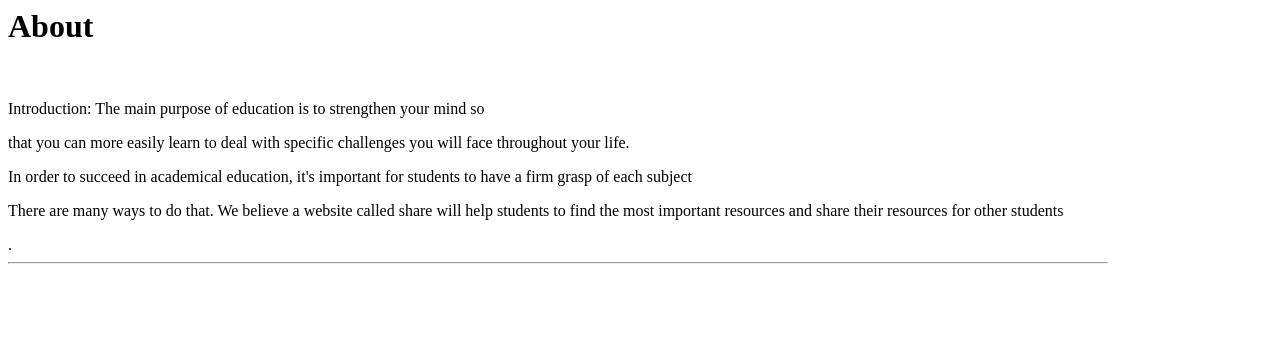
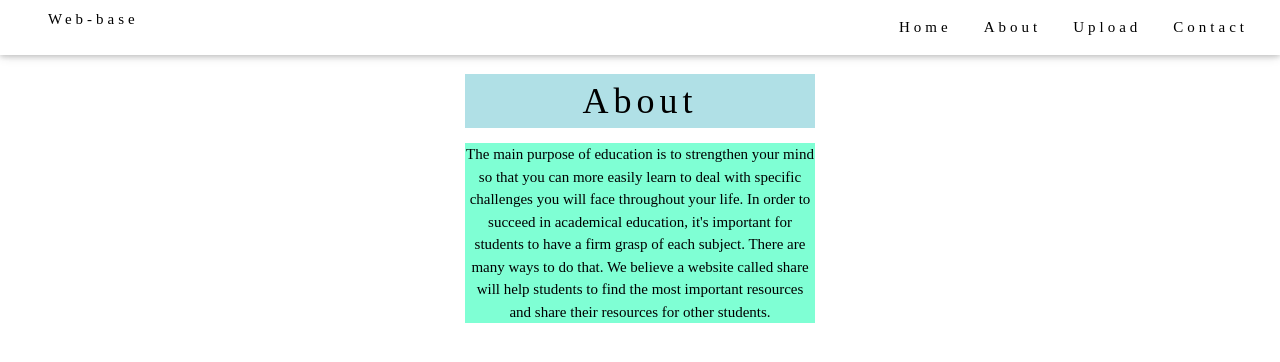
Before and after one commit to kluong2/COSC484_group9, a website: page share/updated_share/About.html in a window 1280 px wide. Drawn offline with nearby package versions, Linux system fonts and the light colour scheme.

Commit message:
Formatting Changes
I added in the nav bar so you can move to other pages without having to hit the back button and edited the formatting to make it more readable.

```diff
--- a/share/updated_share/About.html
+++ b/share/updated_share/About.html
@@ -1,23 +1,42 @@
+<html>
+  <title>About</title>
+  <meta charset="UTF-8">
+  <meta name="viewport" content="width=device-width, initial-scale=1">
+  <link rel="stylesheet" href="https://www.w3schools.com/w3css/4/w3.css">
+  <style>
+  body {font-family: "Times New Roman", Georgia, Serif;}
+  h1, h2, h3, h4, h5, h6 {
+    font-family: "Playfair Display";
+    letter-spacing: 5px;
+  }
+  </style>
+  <body>
 
-                <div class="w3-content" style="max-width:1100px">
+
+<!-- Navbar (sit on top) -->
+<div class="w3-top">
+<div class="w3-bar w3-white w3-padding w3-card" style="letter-spacing:4px;">
+      <a href="#home" class="w3-bar-item w3-button"></a>  Web-base</a>
+      <!-- Right-sided navbar links. Hide them on small screens -->
+      <div class="w3-right w3-hide-small">
+        <a href="nav.html"class="w3-bar-item w3-button">Home</a>
+        <a href="About.html"class="w3-bar-item w3-button">About</a>
+        <a href="Upload.html"class="w3-bar-item w3-button">Upload</a>
+        <a href="contact.html"class="w3-bar-item w3-button">Contact</a>
+      </div>
+    </div>
+  </div>
+
 
                   <!-- About Section -->
                   <div class="w3-row w3-padding-64" id="about">
-                    <div class="w3-col m6 w3-padding-large w3-hide-small">
-
-                    </div>
-                    <div class="w3-col m6 w3-padding-large">
-                      <h1 class="w3-center">About </h1><br>
-                      <p class="w3-center">Introduction: The main purpose of education is to strengthen your mind so </P>
-                      <P>        that you can more easily learn to deal with specific challenges you will face throughout your life.</P>
-                      <P>In order to succeed in academical education, it's important for students to have a firm grasp of each subject </P>
-                      <P> There are many ways to do that. We believe a website called share will help students to find the most important resources and share their resources for other students</P>.
-
-
-                    </h5>
+                    <div style="text-align:center;margin: 0 auto; width:350px;">
+                      <h1 style="background-color:powderblue">About </h1>
+                      <p style="background-color:aquamarine">The main purpose of education is to strengthen your mind so
+                      that you can more easily learn to deal with specific challenges you will face throughout your life.
+                      In order to succeed in academical education, it's important for students to have a firm grasp of each subject.
+                      There are many ways to do that. We believe a website called share will help students to find the most important resources and share their resources for other students.</p>
 
 
                     </div>
                   </div>
-
-                  <hr>
```
